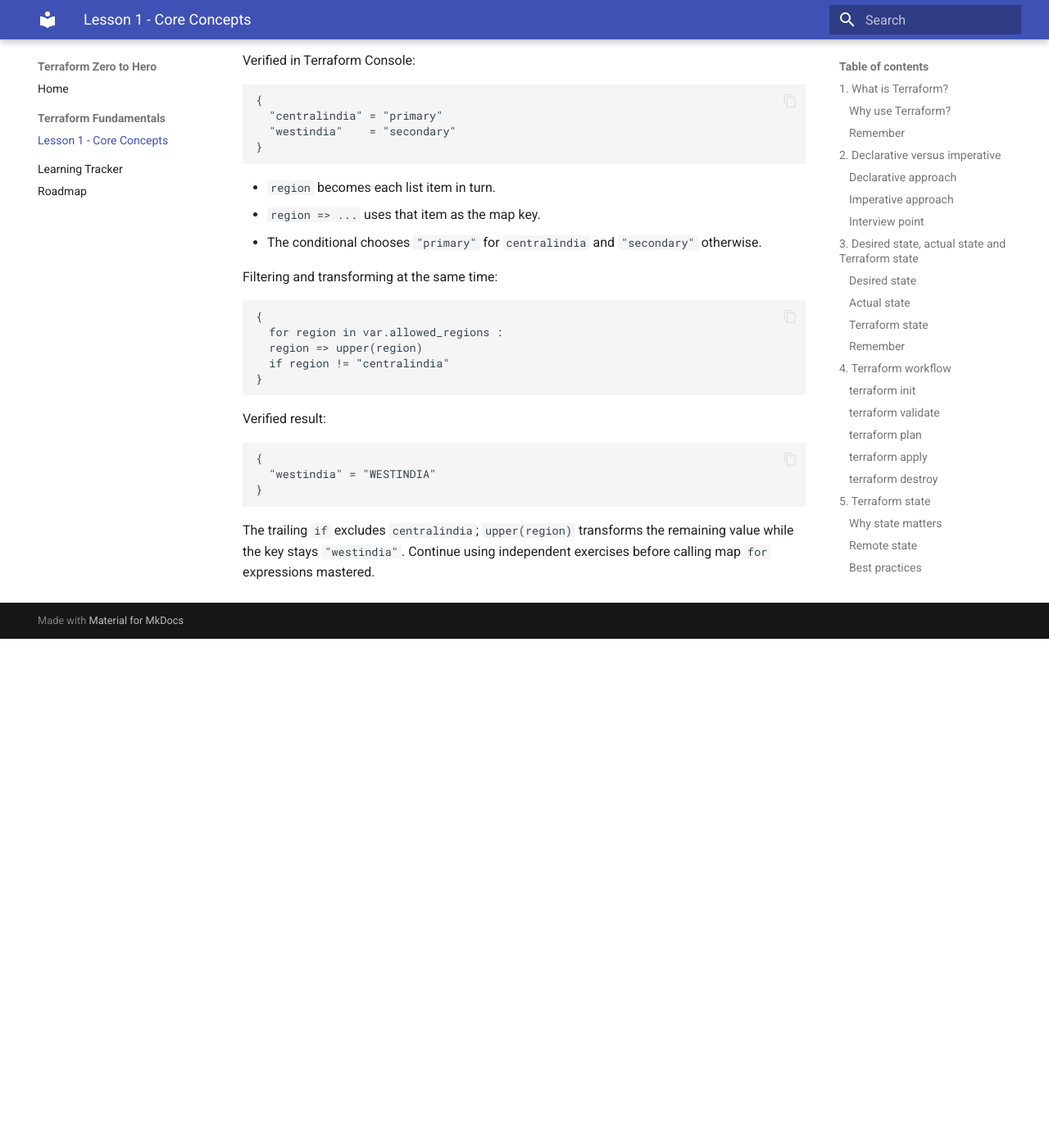
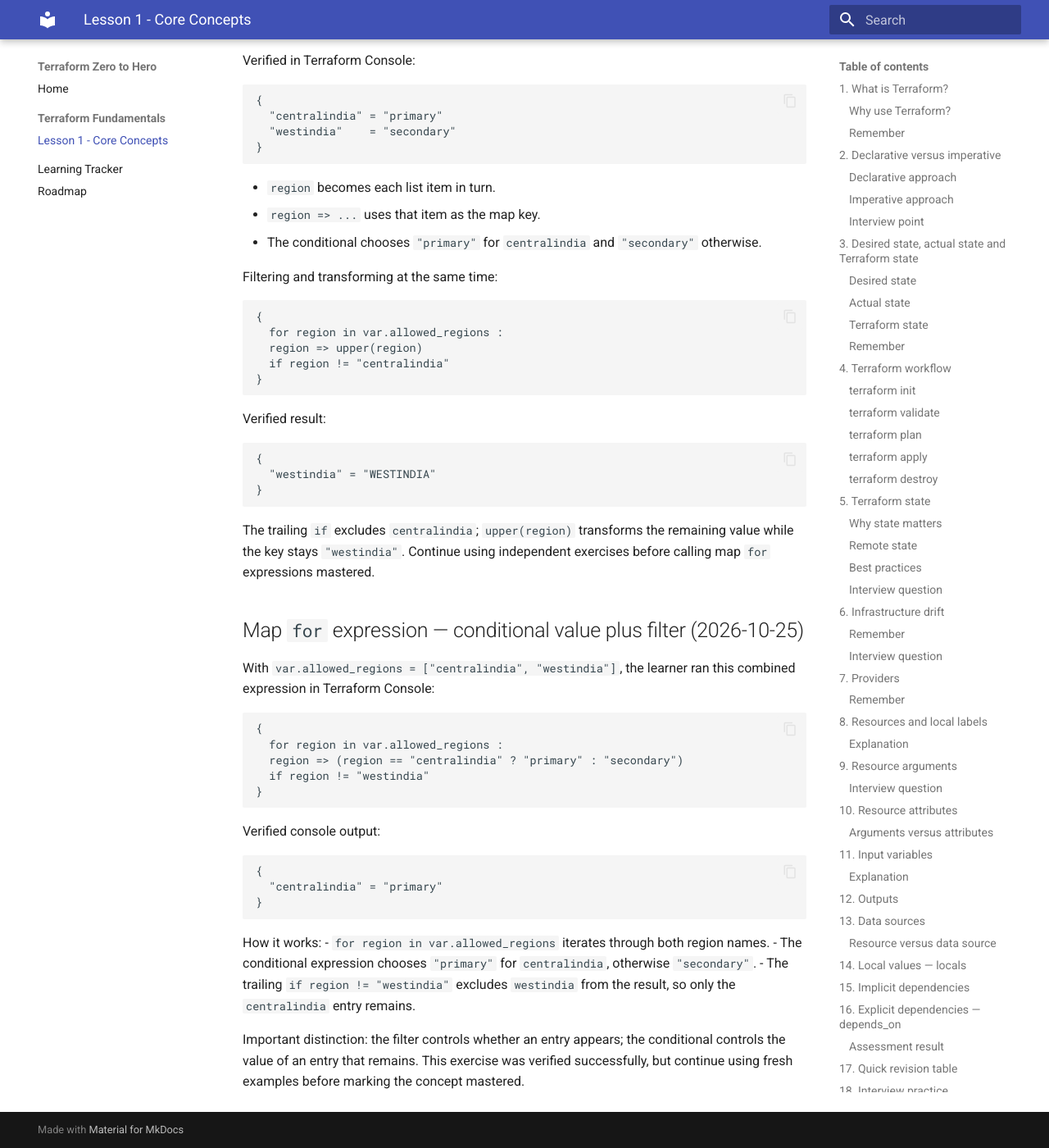
Before and after one commit to pshewale-dev/terraform-azure-lab, an MkDocs documentation site: the page built from docs/lesson-01-fundamentals.md, in a window 1280 px wide and 1400 px high, scrolled down 18192 px. Shown: the whole window at 82% size. Built offline with MkDocs 1.6.1 and Material for MkDocs 9.7.7, drawn with Linux system fonts in a browser that asks for light colours; before the commit the page ends 18971 px from its top, so only the background shows below that.

Commit message:
docs: record verified conditional map filter exercise

````diff
--- a/docs/lesson-01-fundamentals.md
+++ b/docs/lesson-01-fundamentals.md
@@ -774,3 +774,31 @@ Verified result:
 ```
 
 The trailing `if` excludes `centralindia`; `upper(region)` transforms the remaining value while the key stays `"westindia"`. Continue using independent exercises before calling map `for` expressions mastered.
+
+
+## Map `for` expression — conditional value plus filter (2026-10-25)
+
+With `var.allowed_regions = ["centralindia", "westindia"]`, the learner ran this combined expression in Terraform Console:
+
+```hcl
+{
+  for region in var.allowed_regions :
+  region => (region == "centralindia" ? "primary" : "secondary")
+  if region != "westindia"
+}
+```
+
+Verified console output:
+
+```hcl
+{
+  "centralindia" = "primary"
+}
+```
+
+How it works:
+- `for region in var.allowed_regions` iterates through both region names.
+- The conditional expression chooses `"primary"` for `centralindia`, otherwise `"secondary"`.
+- The trailing `if region != "westindia"` excludes `westindia` from the result, so only the `centralindia` entry remains.
+
+Important distinction: the filter controls whether an entry appears; the conditional controls the value of an entry that remains. This exercise was verified successfully, but continue using fresh examples before marking the concept mastered.
````
